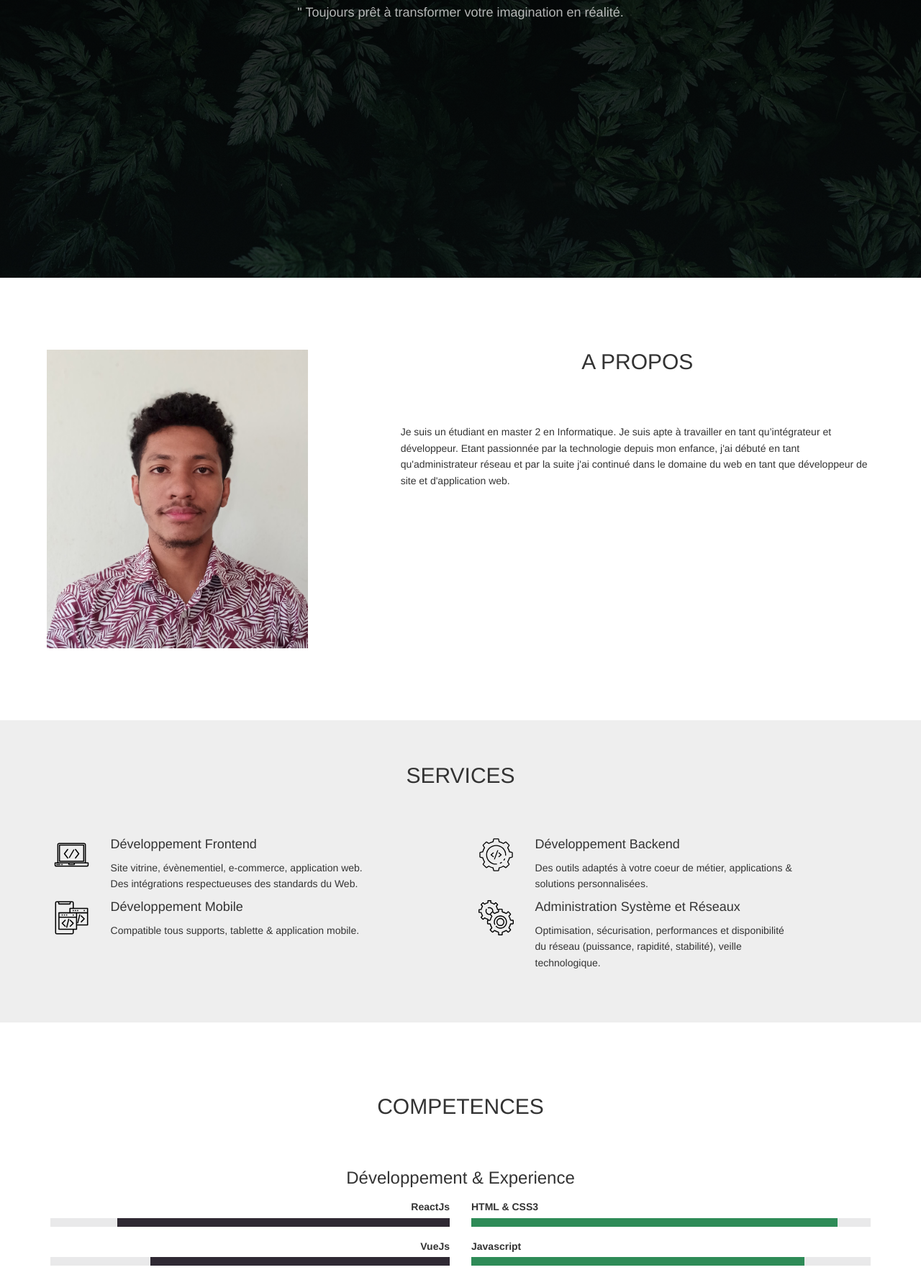
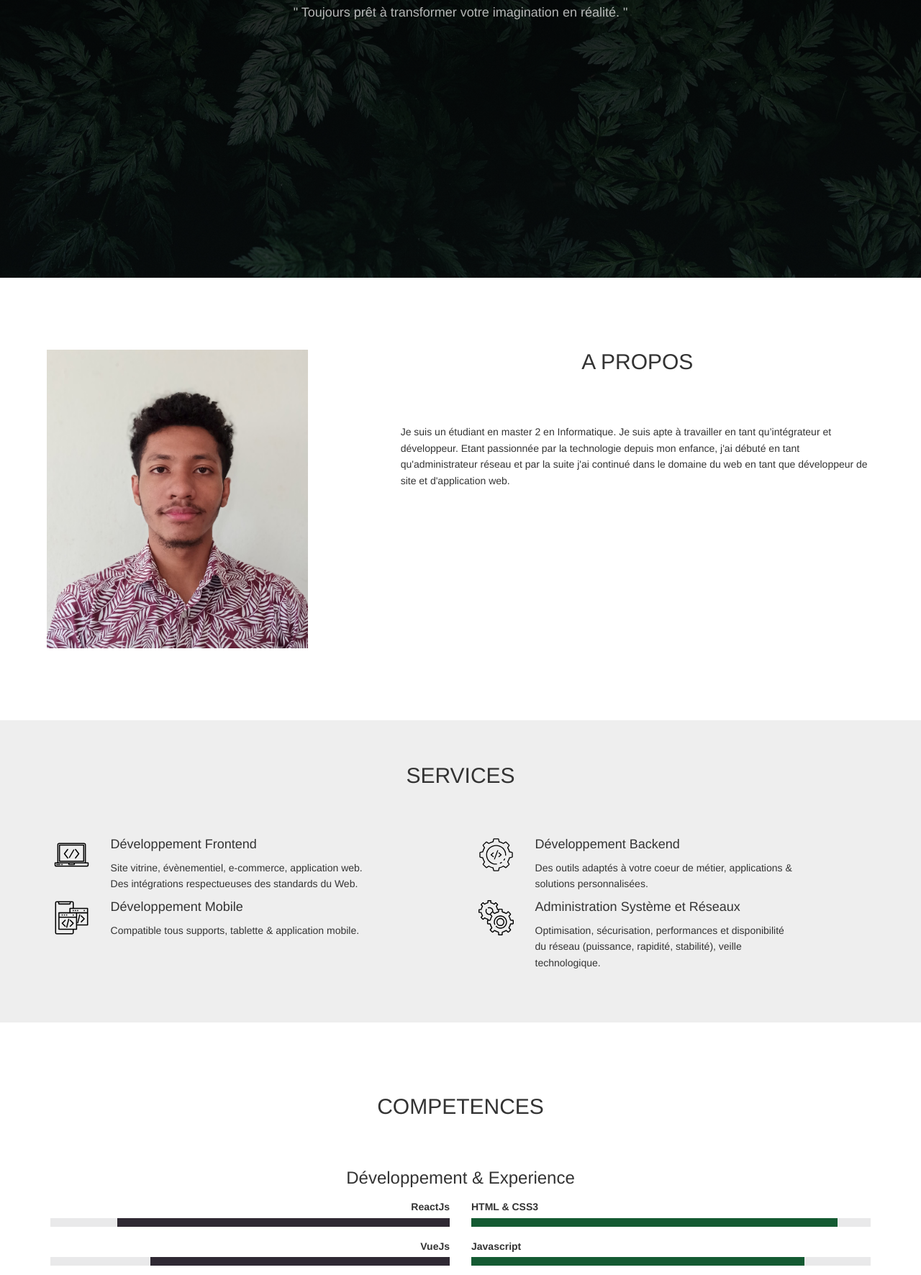
Before and after one commit to ratovoson81/portfolio, a plain HTML site: page index.html in a window 1280 px wide. Shown: the part 414-2186 px from the top of the page at 72% size. Drawn offline with nearby package versions, Linux system fonts and the light colour scheme.

Commit message:
color bar droite

```diff
--- a/css/custom.css
+++ b/css/custom.css
@@ -37,7 +37,7 @@
 }
 .skill-capacity {
   height: 12px;
-  background: #2e8b57;
+  background: #145a32;
   padding: 0px !important;
   left: 0px;
   position: absolute;
--- a/index.html
+++ b/index.html
@@ -32,7 +32,7 @@
     }">
     <div class="hero-text ">
         <h1>Ratovoson Anthony</h1>
-        <h4>" Toujours prêt à transformer votre imagination en réalité. </h4>
+        <h4>" Toujours prêt à transformer votre imagination en réalité. "</h4>
     </div>
 </div>
 </header>
```
Also changed, not shown: img/favicon.png.
